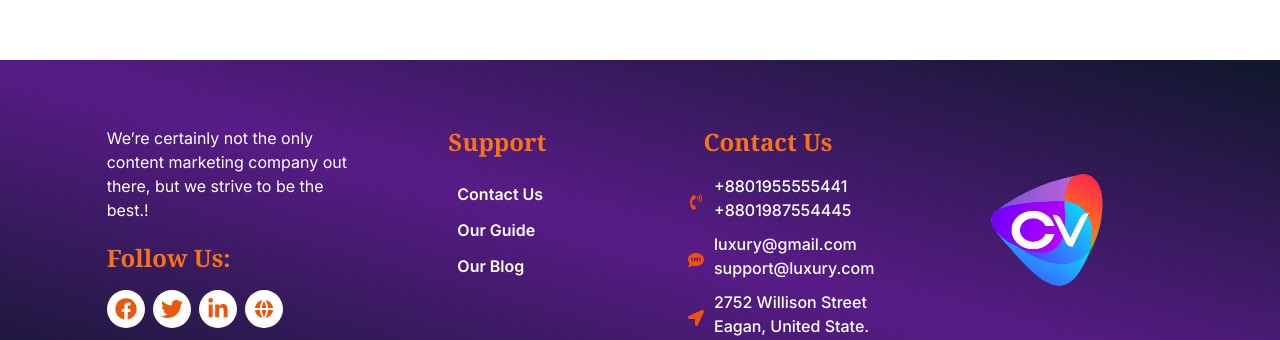
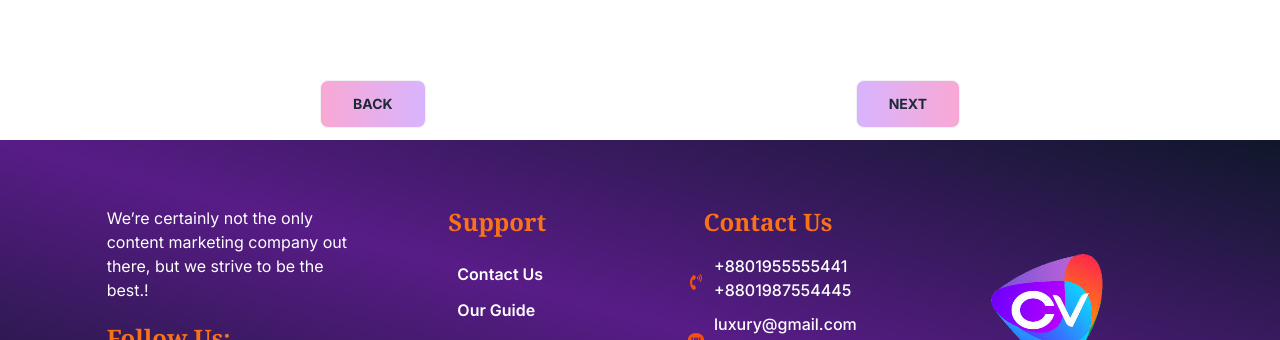
Before and after one commit to Nozibul/resume-builder-app, a Next.js app: page /cv/template_preview in a window 1280 px wide. Shown: the part 825-1165 px from the top of the page. Built offline with nearby package versions, Linux system fonts and the light colour scheme.

Commit message:
design ui interface

```diff
--- a/src/app/cv/template_preview/page.js
+++ b/src/app/cv/template_preview/page.js
@@ -18,7 +18,6 @@ const TemplatePreview = () => {
     if(selectedItemId){
       const selectedItem = CV_DATA.find(item => item.id === selectedItemId);
       if (selectedItem) {
-
         setCarouselData([
           selectedItem,
           ...CV_DATA,
@@ -41,11 +40,11 @@ const TemplatePreview = () => {
     else if (newActiveSlideIndex >= carouselData.length) {
       newActiveSlideIndex = 0;
     }
-
     setActiveSlideIndex(newActiveSlideIndex);
   };
 
-  // navigate to back previous screen
+
+  // Navigate to back previous screen
   const router = useRouter();
   const navigateBack = () => router.back();
 
@@ -54,11 +53,12 @@ const TemplatePreview = () => {
     return router.push(`/cv/cv_builder?id=${carouselData[activeSlideIndex]?.id}`);
   }
 
+
   return (
     <>
       <div className="w-full">
         <div className="w-11/12 mx-auto py-12">
-          <TextTitle textTitle="CV Template Preview" /> {selectedItemId}
+          <TextTitle textTitle="CV Template Preview" />
           <p className='text-slate-600 text-center my-6'>Browse through our collection of templates and select the one you prefer.</p>
         </div>
         <div className="w-6/12 h-6/12 mx-auto">
@@ -78,10 +78,10 @@ const TemplatePreview = () => {
             ))}
           </div>
 
-          {/* <div className="flex justify-between pt-5 pb-3 pb-sm-0">
-            <button onClick={navigateBack} className="btn px-8 font-bold text-gray-800 bg-gradient-to-r from-pink-300 to-purple-300">Back</button>
+          <div className="flex justify-between pt-5 pb-3 pb-sm-0">
+            <button onClick={navigateBack} className="btn px-8 font-bold text-gray-800 bg-gradient-to-r from-pink-300 to-purple-300">Back </button>
             <button onClick={navigateToCvBuilder} className="btn px-8 font-bold text-gray-800 bg-gradient-to-r from-purple-300 to-pink-300">Next</button>
-          </div> */}
+          </div>
         </div>
       </div>
     </>
```
